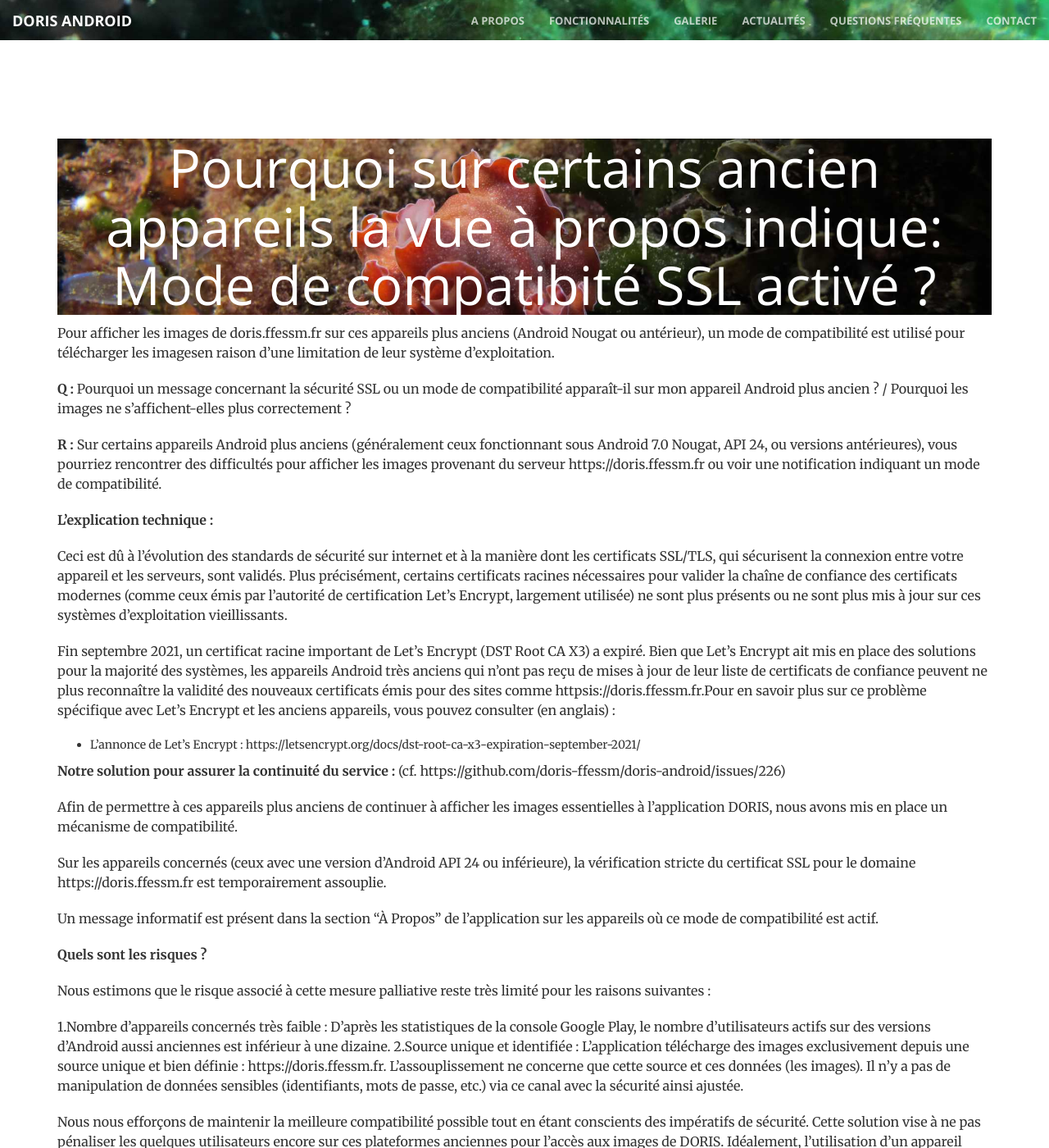
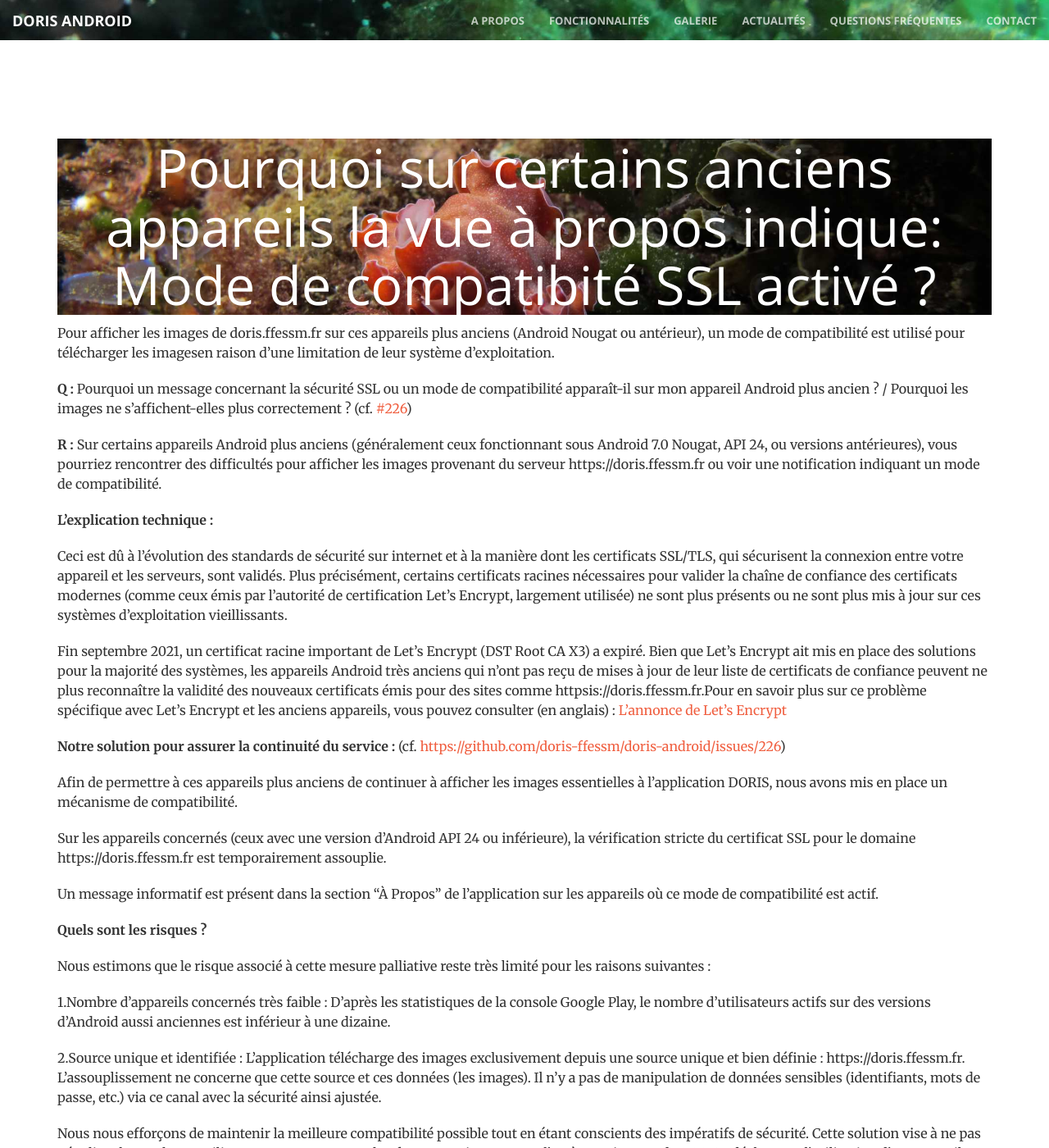
Before and after one commit to doris-ffessm/doris-ffessm.github.io, a Jekyll site: the page built from _faqs/mode_compatibilite_ssl.md, in a window 1280 px wide and 1400 px high. Shown: the whole window at 82% size. Built offline with Jekyll 4.4.1, drawn with Linux system fonts in a browser that asks for light colours.

Commit message:
add faq about ssl compatibility mode

```diff
--- a/_faqs/mode_compatibilite_ssl.md
+++ b/_faqs/mode_compatibilite_ssl.md
@@ -1,6 +1,6 @@
 ---
 layout: page
-title: "Pourquoi sur certains ancien appareils la vue à propos indique: Mode de compatibité SSL activé ?"
+title: "Pourquoi sur certains anciens appareils la vue à propos indique: Mode de compatibité SSL activé ?"
 ---
 
 Pour afficher les images de doris.ffessm.fr sur ces appareils plus anciens (Android Nougat ou antérieur), un mode de compatibilité est utilisé pour télécharger les imagesen raison d'une limitation de leur système d'exploitation.
@@ -8,7 +8,7 @@ Pour afficher les images de doris.ffessm.fr sur ces appareils plus anciens (Andr
 
 <!--more-->
 
-**Q :** Pourquoi un message concernant la sécurité SSL ou un mode de compatibilité apparaît-il sur mon appareil Android plus ancien ? / Pourquoi les images ne s'affichent-elles plus correctement ?
+**Q :** Pourquoi un message concernant la sécurité SSL ou un mode de compatibilité apparaît-il sur mon appareil Android plus ancien ? / Pourquoi les images ne s'affichent-elles plus correctement ? (cf. [#226](https://github.com/doris-ffessm/doris-android/issues/226))
 
 **R :** Sur certains appareils Android plus anciens (généralement ceux fonctionnant sous Android 7.0 Nougat, API 24, ou versions antérieures), vous pourriez rencontrer des difficultés pour afficher les images provenant du serveur https://doris.ffessm.fr ou voir une notification indiquant un mode de compatibilité.
 
@@ -16,13 +16,11 @@ Pour afficher les images de doris.ffessm.fr sur ces appareils plus anciens (Andr
 
 Ceci est dû à l'évolution des standards de sécurité sur internet et à la manière dont les certificats SSL/TLS, qui sécurisent la connexion entre votre appareil et les serveurs, sont validés. Plus précisément, certains certificats racines nécessaires pour valider la chaîne de confiance des certificats modernes (comme ceux émis par l'autorité de certification Let's Encrypt, largement utilisée) ne sont plus présents ou ne sont plus mis à jour sur ces systèmes d'exploitation vieillissants.
 
-Fin septembre 2021, un certificat racine important de Let's Encrypt (DST Root CA X3) a expiré. Bien que Let's Encrypt ait mis en place des solutions pour la majorité des systèmes, les appareils Android très anciens qui n'ont pas reçu de mises à jour de leur liste de certificats de confiance peuvent ne plus reconnaître la validité des nouveaux certificats émis pour des sites comme httpsis://doris.ffessm.fr.Pour en savoir plus sur ce problème spécifique avec Let's Encrypt et les anciens appareils, vous pouvez consulter (en anglais) :
-
-- L'annonce de Let's Encrypt : https://letsencrypt.org/docs/dst-root-ca-x3-expiration-september-2021/
+Fin septembre 2021, un certificat racine important de Let's Encrypt (DST Root CA X3) a expiré. Bien que Let's Encrypt ait mis en place des solutions pour la majorité des systèmes, les appareils Android très anciens qui n'ont pas reçu de mises à jour de leur liste de certificats de confiance peuvent ne plus reconnaître la validité des nouveaux certificats émis pour des sites comme httpsis://doris.ffessm.fr.Pour en savoir plus sur ce problème spécifique avec Let's Encrypt et les anciens appareils, vous pouvez consulter (en anglais) : [L'annonce de Let's Encrypt](https://letsencrypt.org/docs/dst-root-ca-x3-expiration-september-2021/)
 
 
 
-**Notre solution pour assurer la continuité du service :** (cf. https://github.com/doris-ffessm/doris-android/issues/226)
+**Notre solution pour assurer la continuité du service :** (cf. [https://github.com/doris-ffessm/doris-android/issues/226](https://github.com/doris-ffessm/doris-android/issues/226))
 
 Afin de permettre à ces appareils plus anciens de continuer à afficher les images essentielles à l'application DORIS, nous avons mis en place un mécanisme de compatibilité.
 
@@ -35,6 +33,7 @@ Un message informatif est présent dans la section "À Propos" de l'application
 Nous estimons que le risque associé à cette mesure palliative reste très limité pour les raisons suivantes :
 
 1.Nombre d'appareils concernés très faible : D'après les statistiques de la console Google Play, le nombre d'utilisateurs actifs sur des versions d'Android aussi anciennes est inférieur à une dizaine.
+
 2.Source unique et identifiée : L'application télécharge des images exclusivement depuis une source unique et bien définie : https://doris.ffessm.fr. L'assouplissement ne concerne que cette source et ces données (les images). Il n'y a pas de manipulation de données sensibles (identifiants, mots de passe, etc.) via ce canal avec la sécurité ainsi ajustée.
 
 Nous nous efforçons de maintenir la meilleure compatibilité possible tout en étant conscients des impératifs de sécurité. Cette solution vise à ne pas pénaliser les quelques utilisateurs encore sur ces plateformes anciennes pour l'accès aux images de DORIS. Idéalement, l'utilisation d'un appareil avec un système d'exploitation plus récent et régulièrement mis à jour est toujours recommandée pour une sécurité optimale.
```
